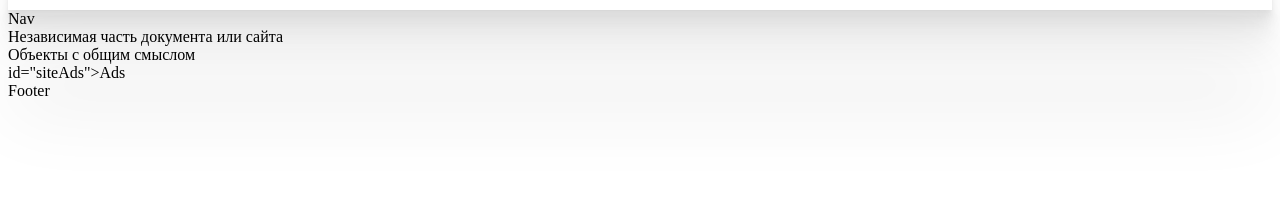
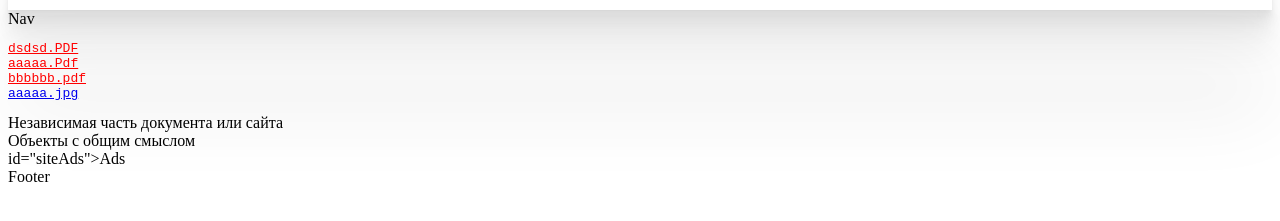
Before and after one commit to FAS1969/Javascript, a website: page html/Etalon.html in a window 1280 px wide. Shown: the part 61-282 px from the top of the page. Drawn offline with Linux system fonts and the light colour scheme.

```diff
--- a/html/Etalon.html
+++ b/html/Etalon.html
@@ -7,6 +7,7 @@
     <!--link rel="stylesheet" href="style.css" />
     <script-- src="script.js"></script-->
     <style>
+a[href$=".pdf" i]  { color:  red; }
 	#pageHeader{
   height: 50px;
  box-shadow:
@@ -17,6 +18,7 @@
   0 41.8px 33.4px rgba(0, 0, 0, 0.05),
   0 100px 80px rgba(0, 0, 0, 0.07);
 }
+
 	</style>
   </head>
   <body>
@@ -24,6 +26,10 @@
 	<!-- комментарий -->
     <nav id="mainNav">Nav</nav>
     <main id="content">
+	<pre><a href='dsdsd.PDF'>dsdsd.PDF</a>
+<a href='aaaaa.Pdf'>aaaaa.Pdf</a>
+<a href='bbbbbb.pdf'>bbbbbb.pdf</a>
+<a href='aaaaa.jpg'>aaaaa.jpg</a></pre>
       <article id="mainArticle">Независимая часть документа или сайта</article>
       <section>Объекты с общим смыслом</section>
     </main>
```
Also changed, not shown: src/types.js (+9 -3 lines).
